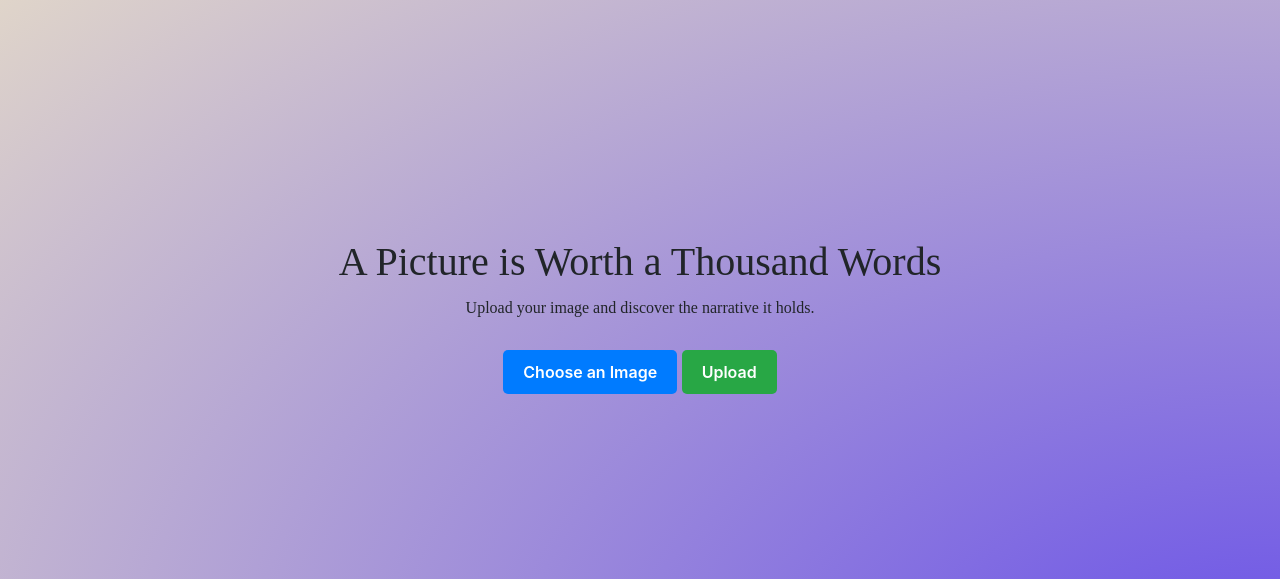
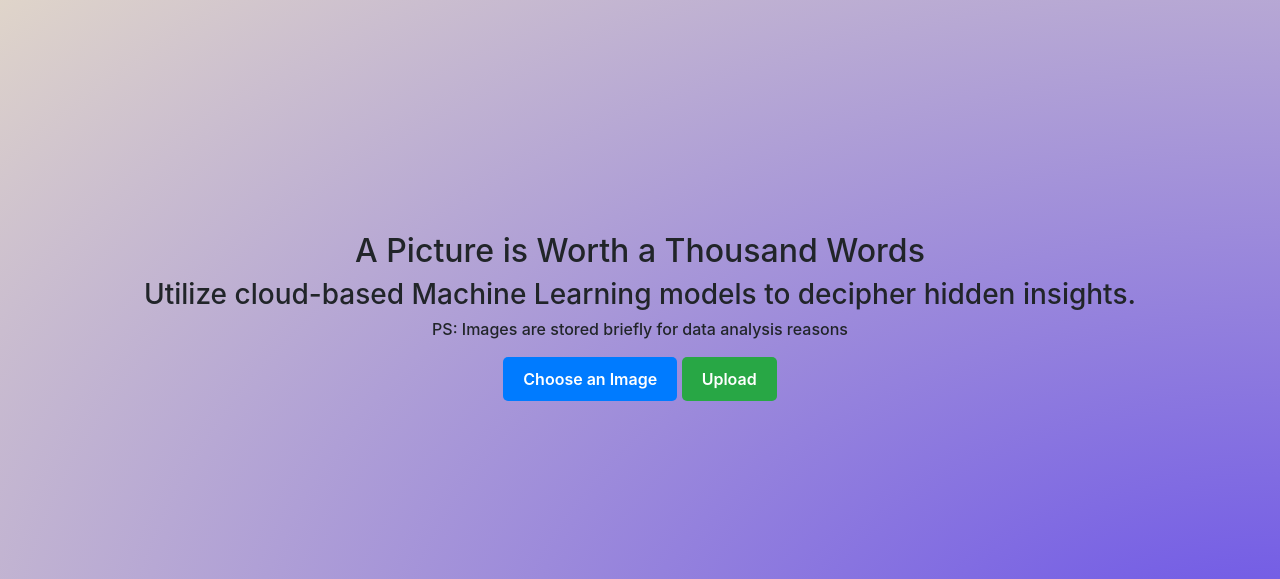
Before and after one commit to helmy0/InsightHarbor, a Django app: page / in a window 1280 px wide. Shown: the part 84-663 px from the top of the page. Run offline with Django 5.2, Linux system fonts and the light colour scheme; some web fonts are replaced.

Commit message:
incoperated image safe delete

```diff
--- a/insight/templates/home.html
+++ b/insight/templates/home.html
@@ -6,8 +6,9 @@
 {% include "navbar.html" %}
 
 <div class="centered-content">
-    <h1>A Picture is Worth a Thousand Words</h1>
-    <p>Upload your image and discover the narrative it holds.</p>
+    <h2>A Picture is Worth a Thousand Words</h2>
+    <h3>Utilize cloud-based Machine Learning models to decipher hidden insights.</h3>
+    <h6>PS: Images are stored briefly for data analysis reasons</h6>
 
 
     <form action="" method="POST" enctype="multipart/form-data">
--- a/insight/templates/result.html
+++ b/insight/templates/result.html
@@ -10,11 +10,7 @@
             <img src="{{ filename }}" alt="Uploaded Image">
         </div>
         <div class="content">
-            <h2 class="title">Image Analysis Result</h2>
-            <div class="labels">
-                <h2>Labels:</h2>
-                <p>{{ labels }}</p>
-            </div>
+
             <div class="description">
                 <h2>Description:</h2>
                 <p>{{ description }}</p>
--- a/insight/views.py
+++ b/insight/views.py
@@ -1,4 +1,5 @@
 import json
+import time
 
 from django.shortcuts import render, redirect
 from .logic import AWSImageAnalyzer, OpenAIClient, analyze_image_and_generate_description
@@ -62,19 +63,15 @@ def result(request, filename):
         'description': description,
         'labels': keywords,
     }
+
+
+    delayed_delete_s3_object('insight-harbor', filename, delay=90)
+
+
     return render(request, "result.html", context)
 
 
 def generate_presigned_url(bucket_name, object_name, expiration=3600):
-    """
-    Generate a presigned URL to share an S3 object
-
-    :param bucket_name: string
-    :param object_name: string
-    :param expiration: Time in seconds for the presigned URL to remain valid
-    :return: Presigned URL as string. If error, returns None.
-    """
-
     # Generate a presigned URL for the S3 object
     s3_client = boto3.client('s3')
     try:
@@ -87,3 +84,23 @@ def generate_presigned_url(bucket_name, object_name, expiration=3600):
         return None
     # The response contains the presigned URL
     return response
+
+import threading
+
+def delayed_delete_s3_object(bucket_name, object_name, delay):
+
+
+    # Initialize the S3 client
+    s3_client = boto3.client('s3')
+
+    def delete_object():
+        time.sleep(delay)
+        try:
+            # Delete the object
+            s3_client.delete_object(Bucket=bucket_name, Key=object_name)
+            print(f"Successfully deleted object {object_name} from bucket {bucket_name}")
+        except Exception as e:
+            print(f"Failed to delete object {object_name} from bucket {bucket_name}. Exception: {e}")
+
+    # Start a new thread that will delete the object after the delay
+    threading.Thread(target=delete_object).start()
```
